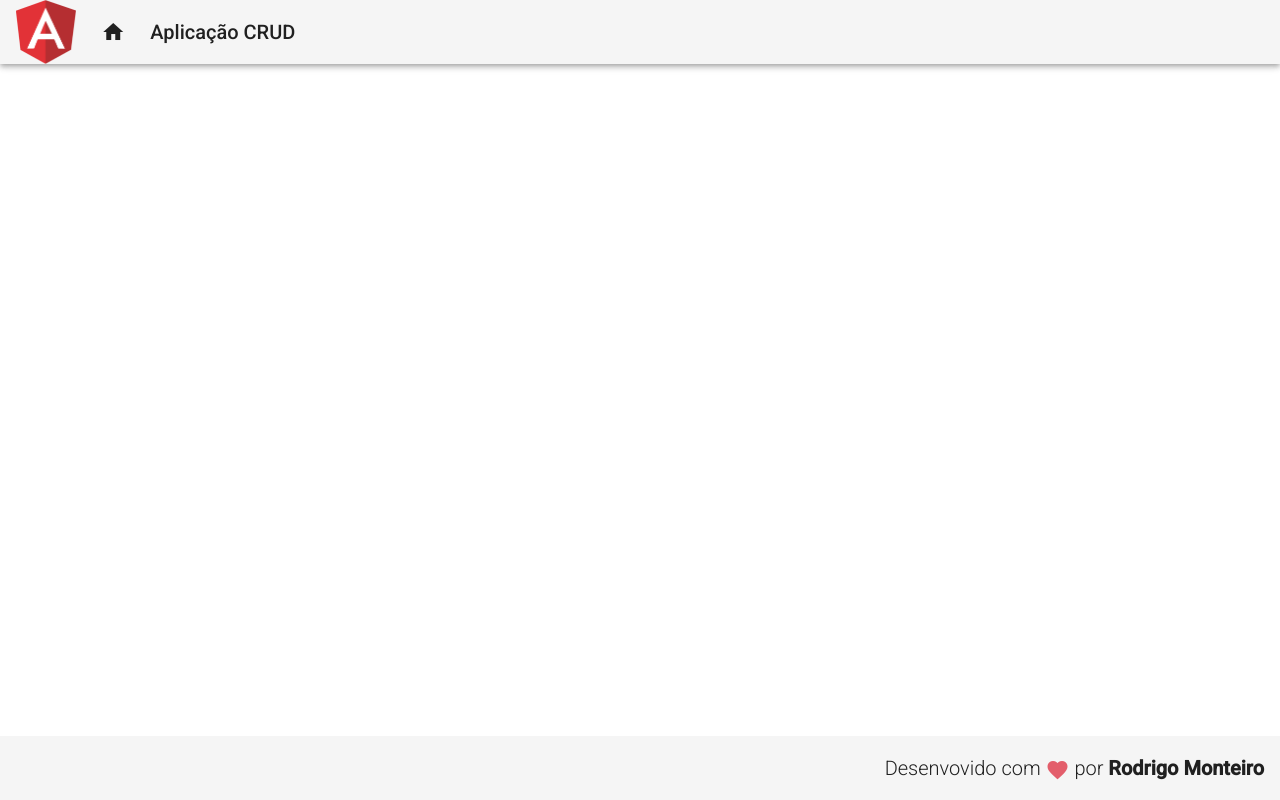
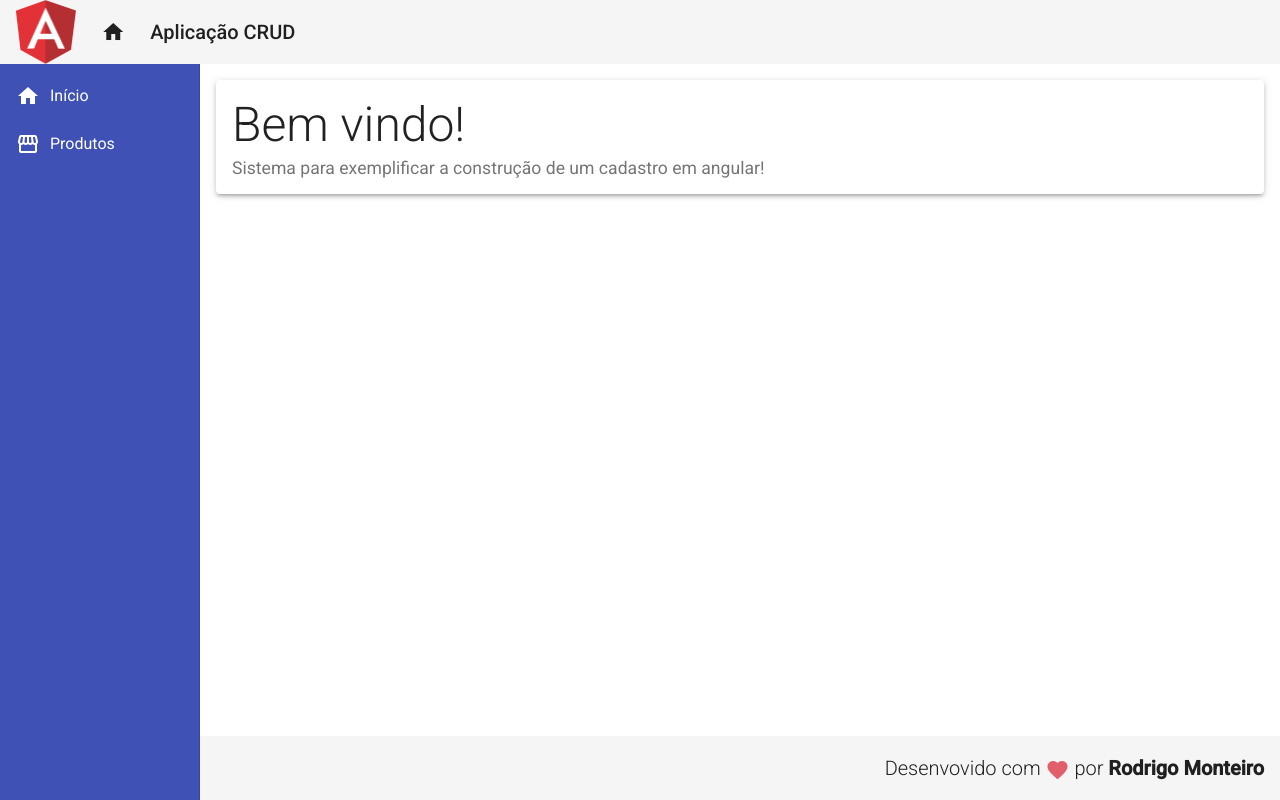
Before and after one commit to RodrigoMonteiro/crud-com-angular, an Angular app in the folder frontend/: page / in a window 1280 px wide. Built offline with nearby package versions, Linux system fonts and the light colour scheme.

Commit message:
Criação do componente home.

```diff
--- a/frontend/src/app/app.component.html
+++ b/frontend/src/app/app.component.html
@@ -1,2 +1,3 @@
 <app-header></app-header>
 <app-footer></app-footer>
+<app-nav></app-nav>
--- /dev/null
+++ b/frontend/src/app/components/template/nav/nav.component.css
@@ -0,0 +1,16 @@
+.sidenav{
+background-color: #3f51b5;
+width: 200px;
+}
+.sidenav a {
+    color: #FFF;
+}
+
+.sidenav i {
+    padding-right: 10px;
+}
+.content{
+    padding: 16px;
+    background-color: #FFF;
+
+}
--- /dev/null
+++ b/frontend/src/app/components/template/nav/nav.component.html
@@ -0,0 +1,17 @@
+<mat-sidenav-container class="container">
+    <mat-sidenav class="sidenav" mode="side" opened fixedInViewport="true" fixedTopGap="64">
+        <mat-nav-list class="nav-list">
+            <a mat-list-item>
+                <i class="material-icons">home</i>
+                Início
+            </a>
+            <a mat-list-item>
+                <i class="material-icons">storefront</i>
+                Produtos
+            </a>
+        </mat-nav-list>
+    </mat-sidenav>
+    <mat-sidenav-content class="content">
+        <app-home></app-home>
+    </mat-sidenav-content>
+</mat-sidenav-container>
--- /dev/null
+++ b/frontend/src/app/components/template/nav/nav.component.ts
@@ -0,0 +1,15 @@
+import { Component, OnInit } from '@angular/core';
+
+@Component({
+  selector: 'app-nav',
+  templateUrl: './nav.component.html',
+  styleUrls: ['./nav.component.css']
+})
+export class NavComponent implements OnInit {
+
+  constructor() { }
+
+  ngOnInit(): void {
+  }
+
+}
--- /dev/null
+++ b/frontend/src/app/views/home/home.component.css
@@ -0,0 +1,12 @@
+.home .title{
+    font-size: 3rem;
+    font-weight: 300;
+    line-height: 1.2;
+
+
+}
+
+.home .subtitle{
+    font-size: 1.1rem;
+
+}
--- /dev/null
+++ b/frontend/src/app/views/home/home.component.html
@@ -0,0 +1,4 @@
+<mat-card class="home mat-elevation-z3">
+    <mat-card-title class="title">Bem vindo!</mat-card-title>
+    <mat-card-subtitle class="subtitle">Sistema para exemplificar a construção de um cadastro em angular!</mat-card-subtitle>
+</mat-card>
--- /dev/null
+++ b/frontend/src/app/views/home/home.component.ts
@@ -0,0 +1,15 @@
+import { Component, OnInit } from '@angular/core';
+
+@Component({
+  selector: 'app-home',
+  templateUrl: './home.component.html',
+  styleUrls: ['./home.component.css']
+})
+export class HomeComponent implements OnInit {
+
+  constructor() { }
+
+  ngOnInit(): void {
+  }
+
+}
```
Also changed, not shown: frontend/src/app/app.module.ts (+13 -2 lines).
